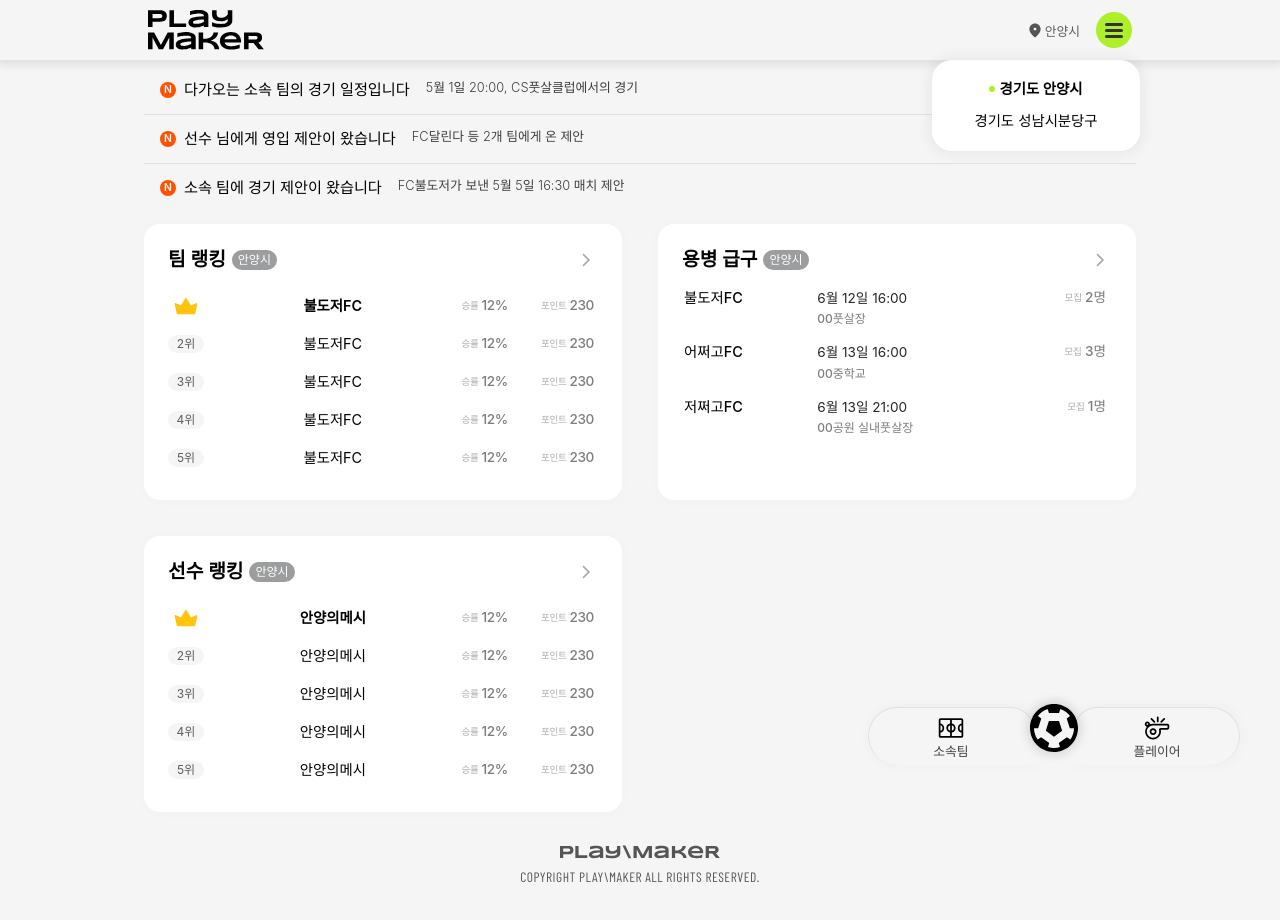
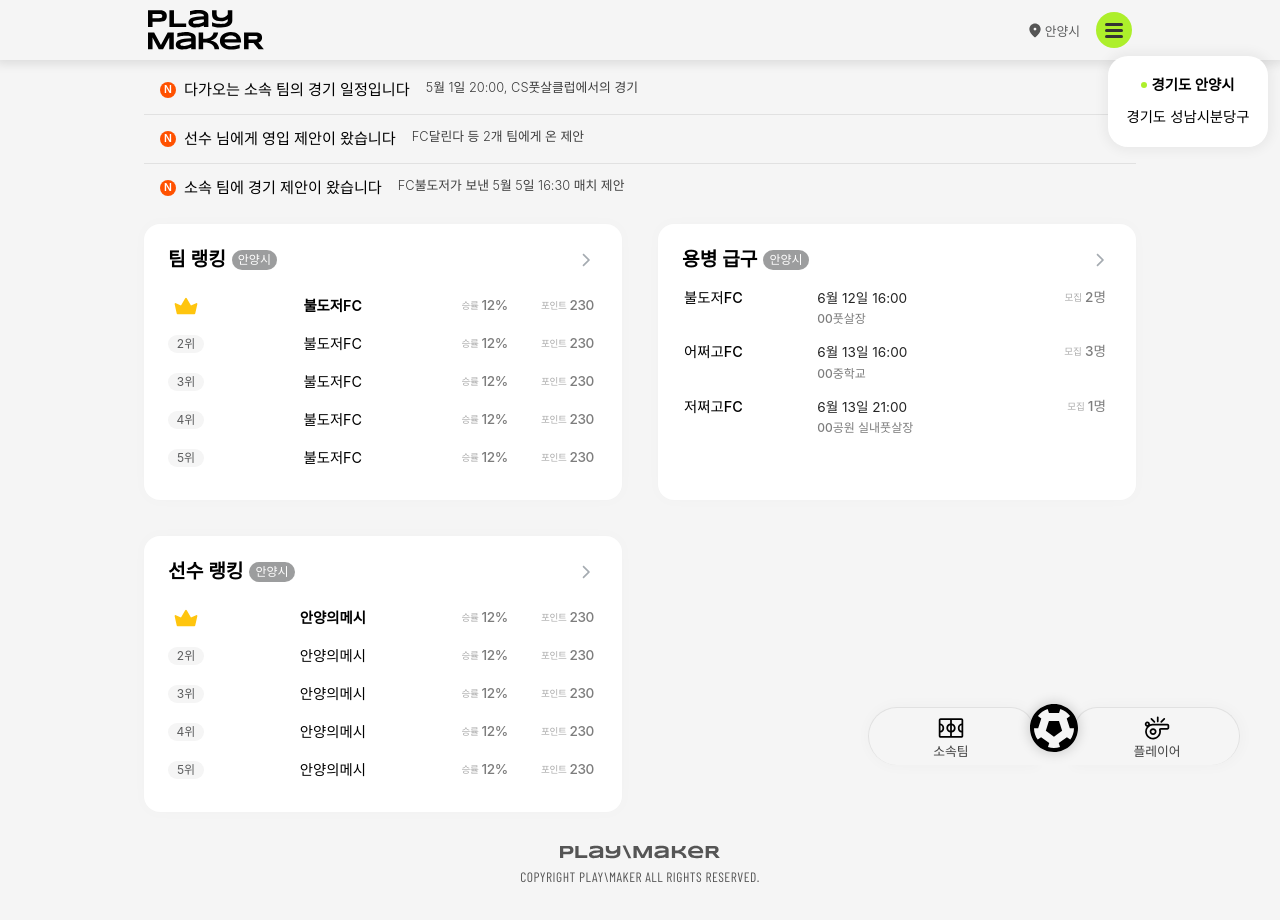
Before and after one commit to playmakersports/playmaker-fe, a Next.js app: page / in a window 1280 px wide. Both pictures are taken after a click on the button "안양시". Shown: the top 920 px of the page. Built offline with nearby package versions, Linux system fonts and the light colour scheme; a web font is replaced by a local one.

Commit message:
[Fix] 공통 컴포넌트 및 레이아웃 개선

```diff
--- a/src/components/Common/FloatBottom.tsx
+++ b/src/components/Common/FloatBottom.tsx
@@ -23,10 +23,10 @@ const Container = styled.div<{ showButtons: boolean }>`
     transform: translate(-50%, ${(props) => (props.showButtons ? "-68px" : 0)});
     transition: transform 0.45s;
     @media (min-width: 768px) {
-        width: calc(100% - 420px);
+        width: calc(100% - 460px);
         padding: 4px 0;
         left: 20px;
-        transform: translate(0, ${(props) => (props.showButtons ? "-24px" : "60px")});
+        transform: translate(0, ${(props) => (props.showButtons ? "-28px" : "60px")});
     }
 `;
 
--- a/src/components/Layouts/index.tsx
+++ b/src/components/Layouts/index.tsx
@@ -18,7 +18,7 @@ function Layout({ children }: { children: JSX.Element }) {
     return (
         <ThemeProvider theme={darkModeState ? DarkTheme : LightTheme}>
             <div className="contents" style={{ minHeight: "100vh" }}>
-                {place[0] !== "team" && <Header />}
+                {(place[0] !== "team" || place[1] === "create") && <Header />}
                 <main className="main-conatiner">{children}</main>
                 <GNB />
                 <Footer />
--- a/src/components/Layouts/partials/Header.tsx
+++ b/src/components/Layouts/partials/Header.tsx
@@ -4,13 +4,15 @@ import { useRouter } from "next/router";
 import { useAtom } from "jotai";
 
 import { darkMode } from "@/src/atoms/state";
-import { Backdrop, Menus } from "../style";
+import HeaderMenu from "./HeaderMenu";
 
 function Header() {
+    const router = useRouter();
+    const nowPath = router.pathname;
+    console.log(router);
+
     const [showLocationMenu, setShowLocationMenu] = useState(false);
     const [showListMenu, setShowListMenu] = useState(false);
-    const router = useRouter();
-    const nowPath = router.pathname;
     const pathHeader: { [key: string]: string } = {
         "/player/[id]/playlog": "경기 기록",
         "/team": "팀 정보",
@@ -20,6 +22,7 @@ function Header() {
         "/find/yongbyung": "용병 모집 현황",
         "/match/[id]": "경기정보",
         "/match/create": "새 경기 만들기",
+        "/team/create": "팀 창단",
     };
 
     const [darkModeState, setDarkModeState] = useAtom(darkMode);
@@ -34,66 +37,73 @@ function Header() {
         }
     };
 
+    if (nowPath === "/") {
         return (
-        <Container nowPath={nowPath === "/"}>
+            <Container>
                 <Contents>
-                {nowPath !== "/" && <BackBtn type="button" onClick={() => router.back()} />}
-                {nowPath === "/" && (
                     <Logo>
-                        <img
-                            src={
-                                darkModeState
-                                    ? "/logotype/LogoType2LinesColor.svg"
-                                    : "/logotype/LogoType2LinesBlack.svg"
-                            }
-                            alt="Logo"
-                        />
+                        <img src={`/logotype/LogoType2Lines${darkModeState ? "Color" : "Black"}.svg`} alt="Logo" />
                     </Logo>
-                )}
-                {nowPath !== "/" && <PageName>{pathHeader[nowPath]}</PageName>}
                     <RightBtns>
-                    {nowPath === "/" && (
                         <LocationBtn onClick={() => setShowLocationMenu((prev) => !prev)}>안양시</LocationBtn>
-                    )}
                         <MainBtn onClick={() => setShowListMenu((prev) => !prev)}>
                             <i></i>
                             <i></i>
                             <i></i>
                         </MainBtn>
+                    </RightBtns>
+                </Contents>
                 {showLocationMenu && (
-                        <>
-                            <Menus onClick={() => setShowLocationMenu((prev) => !prev)}>
+                    <HeaderMenu showMenu={setShowLocationMenu}>
                         <ul className="change-location-menu">
                             <li className="checked">경기도 안양시</li>
                             <li>경기도 성남시분당구</li>
                         </ul>
-                            </Menus>
-                            <Backdrop onClick={() => setShowLocationMenu((prev) => !prev)} />
-                        </>
+                    </HeaderMenu>
                 )}
                 {showListMenu && (
-                        <>
-                            <Menus onClick={() => setShowListMenu((prev) => !prev)}>
-                                <DarkBtn type="button" onClick={handleLightMode}>
-                                    다크모드
-                                </DarkBtn>
-                            </Menus>
-                            <Backdrop onClick={() => setShowListMenu((prev) => !prev)} />
-                        </>
+                    <HeaderMenu showMenu={setShowListMenu}>
+                        <ul className="change-location-menu">
+                            <li onClick={handleLightMode}>다크모드</li>
+                        </ul>
+                    </HeaderMenu>
                 )}
-                </RightBtns>
-            </Contents>
             </Container>
         );
     }
 
-const Container = styled.header<{ nowPath: boolean }>`
+    return (
+        <Container nowPath={nowPath === "/player/[id]"}>
+            <Contents>
+                <BackBtn type="button" onClick={() => router.back()} />
+                <PageName>{pathHeader[nowPath]}</PageName>
+                <RightBtns>
+                    <MainBtn onClick={() => setShowListMenu((prev) => !prev)}>
+                        <i></i>
+                        <i></i>
+                        <i></i>
+                    </MainBtn>
+                </RightBtns>
+            </Contents>
+            {showListMenu && (
+                <HeaderMenu showMenu={setShowListMenu}>
+                    <ul className="change-location-menu">
+                        <li onClick={handleLightMode}>다크모드</li>
+                    </ul>
+                </HeaderMenu>
+            )}
+        </Container>
+    );
+}
+
+const Container = styled.header<{ nowPath?: boolean }>`
     position: sticky;
+    width: 100vw;
+    height: 60px;
     top: 0;
-    height: 60px;
-    background-color: ${({ theme }) => theme.color.background};
-    z-index: 10;
-    box-shadow: 0 0 10px 4px rgba(0, 0, 0, 0.1);
+    background-color: ${({ theme, nowPath }) => (nowPath ? "transparent" : theme.color.background)};
+    box-shadow: ${({ nowPath }) => !nowPath && "0 0 10px 4px rgba(0, 0, 0, 0.1)"};
+    z-index: 1;
 `;
 
 const Contents = styled.div`
@@ -134,7 +144,6 @@ const PageName = styled.p`
     font-weight: 500;
 `;
 const RightBtns = styled.ul`
-    position: relative;
     display: flex;
     align-items: center;
     gap: 8px;
@@ -191,8 +200,4 @@ const LocationBtn = styled.button`
     }
 `;
 
-const DarkBtn = styled.button`
-    color: #000;
-`;
-
 export default Header;
--- /dev/null
+++ b/src/components/Layouts/partials/HeaderMenu.tsx
@@ -0,0 +1,18 @@
+import React, { SetStateAction } from "react";
+
+import { Backdrop, Menus } from "../style";
+
+type HeaderMenuType = {
+    showMenu: React.Dispatch<SetStateAction<boolean>>;
+    children: React.ReactNode;
+};
+function HeaderMenu({ showMenu, children }: HeaderMenuType) {
+    return (
+        <>
+            <Menus onClick={() => showMenu((prev) => !prev)}>{children}</Menus>
+            <Backdrop onClick={() => showMenu((prev) => !prev)} />
+        </>
+    );
+}
+
+export default HeaderMenu;
--- a/src/components/Layouts/style.ts
+++ b/src/components/Layouts/style.ts
@@ -11,16 +11,17 @@ export const Backdrop = styled.div`
 `;
 
 export const Menus = styled.div`
-    position: absolute;
+    position: fixed;
     padding: 16px;
-    width: 208px;
-    top: 48px;
-    right: -8px;
+    width: max-content;
+    min-width: 160px;
+    top: 56px;
+    right: 12px;
     background-color: #fff;
     border-radius: 20px;
     box-shadow: 0 0 12px 4px rgba(0, 0, 0, 0.05);
-    color: var(--black);
-    z-index: 2;
+    color: #000;
+    z-index: 10;
     .change-location-menu {
         display: flex;
         flex-direction: column;
```
Also changed, not shown: src/components/Common/DropSelector.tsx (+5 -3 lines), src/components/Common/Modal.tsx (+11 -8 lines), src/components/Common/OptionalButton.ts (+28 -0 lines). Lines whose indentation alone changed are shown as unchanged.
